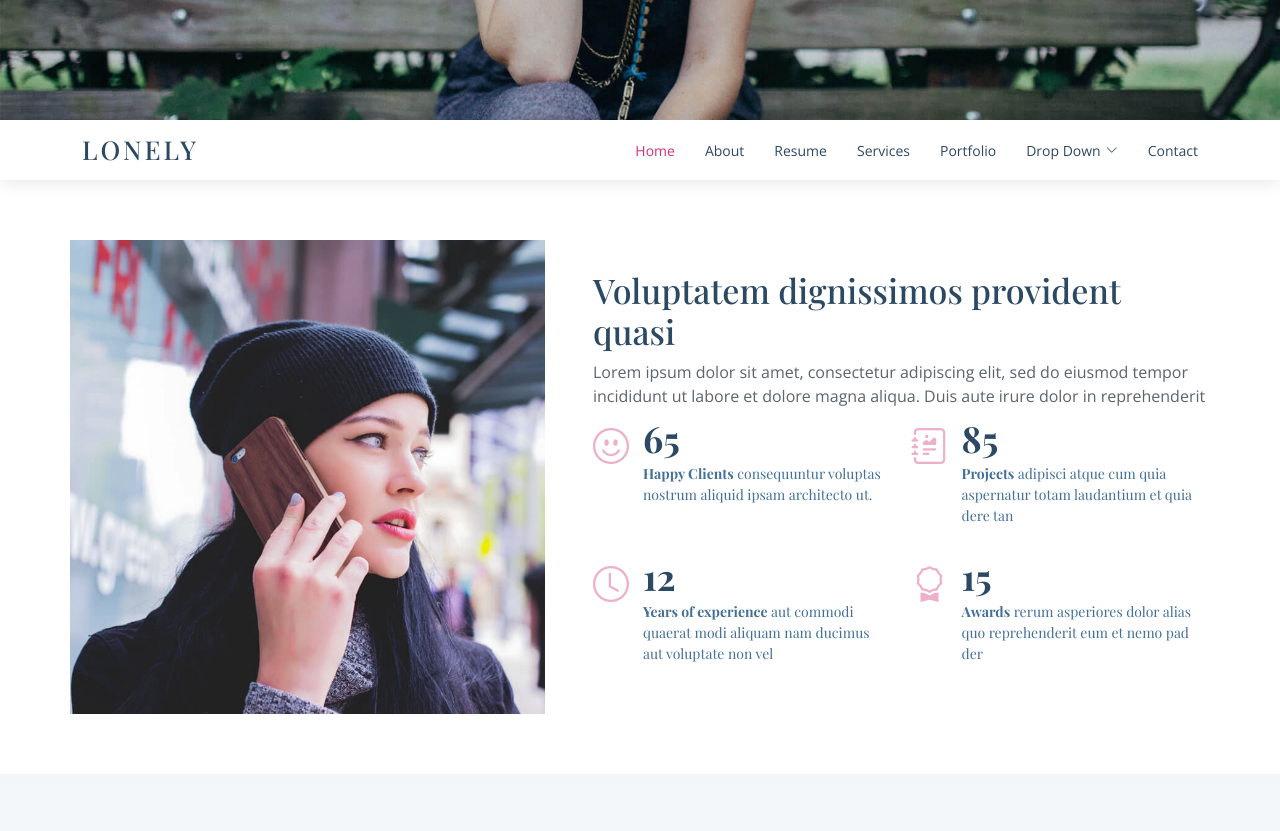
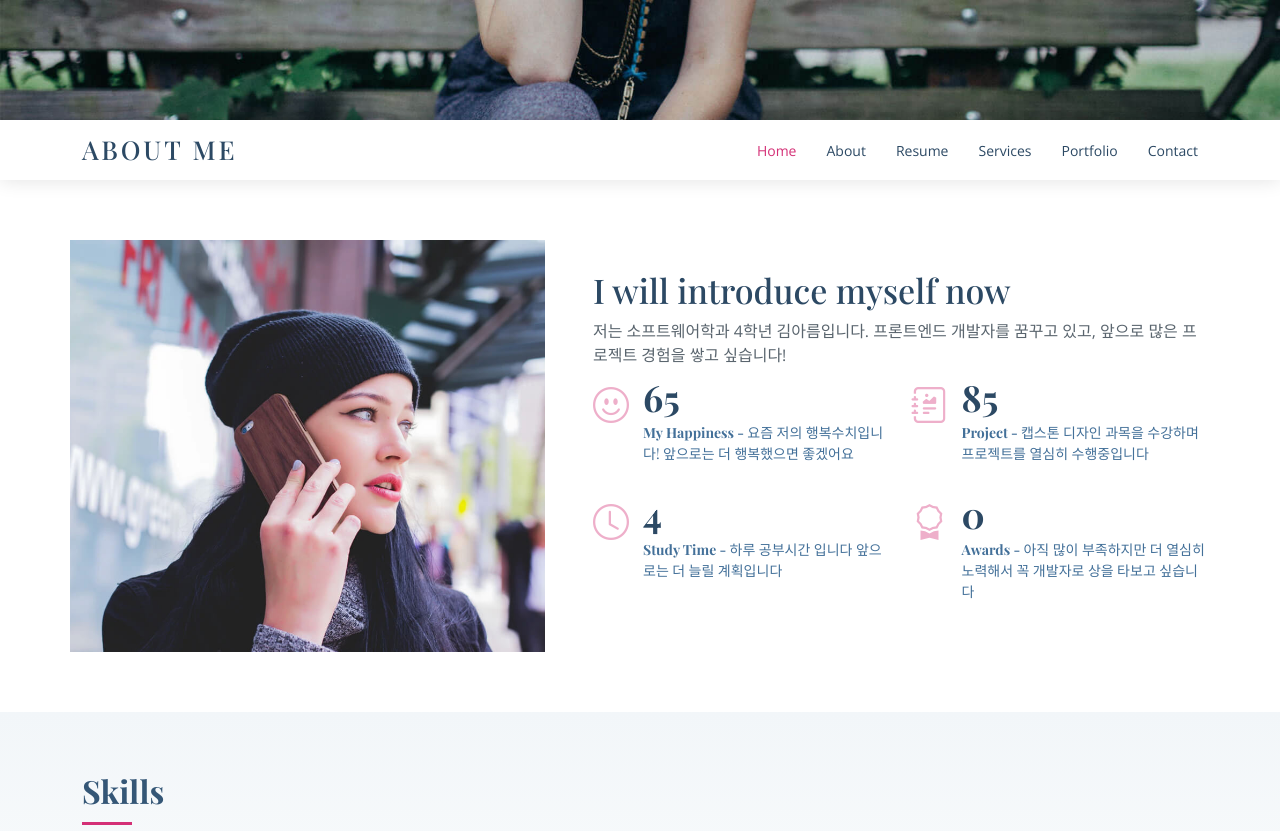
Before and after one commit to k-a-reum/11_32190799_kimareum, a plain HTML site: page index.html in a window 1280 px wide. Shown: the part 480-1311 px from the top of the page. Drawn offline with nearby package versions, Linux system fonts and the light colour scheme; a web font is replaced by a local one.

Commit message:
introduce myself

```diff
--- a/index.html
+++ b/index.html
@@ -49,7 +49,7 @@
     <div class="container d-flex align-items-center justify-content-between">
 
       <div class="logo">
-        <h1><a href="index.html">Lonely</a></h1>
+        <h1><a href="index.html">About Me</a></h1>
         <!-- Uncomment below if you prefer to use an image logo -->
         <!-- <a href="index.html"><img src="assets/img/logo.png" alt="" class="img-fluid"></a>-->
       </div>
@@ -61,23 +61,6 @@
           <li><a class="nav-link scrollto" href="#resume">Resume</a></li>
           <li><a class="nav-link scrollto" href="#services">Services</a></li>
           <li><a class="nav-link scrollto" href="#portfolio">Portfolio</a></li>
-          <li class="dropdown"><a href="#"><span>Drop Down</span> <i class="bi bi-chevron-down"></i></a>
-            <ul>
-              <li><a href="#">Drop Down 1</a></li>
-              <li class="dropdown"><a href="#"><span>Deep Drop Down</span> <i class="bi bi-chevron-right"></i></a>
-                <ul>
-                  <li><a href="#">Deep Drop Down 1</a></li>
-                  <li><a href="#">Deep Drop Down 2</a></li>
-                  <li><a href="#">Deep Drop Down 3</a></li>
-                  <li><a href="#">Deep Drop Down 4</a></li>
-                  <li><a href="#">Deep Drop Down 5</a></li>
-                </ul>
-              </li>
-              <li><a href="#">Drop Down 2</a></li>
-              <li><a href="#">Drop Down 3</a></li>
-              <li><a href="#">Drop Down 4</a></li>
-            </ul>
-          </li>
           <li><a class="nav-link scrollto" href="#contact">Contact</a></li>
         </ul>
         <i class="bi bi-list mobile-nav-toggle"></i>
@@ -96,16 +79,16 @@
           <div class="image col-xl-5 d-flex align-items-stretch justify-content-center justify-content-lg-start"></div>
           <div class="col-xl-7 ps-0 ps-lg-5 pe-lg-1 d-flex align-items-stretch">
             <div class="content d-flex flex-column justify-content-center">
-              <h3>Voluptatem dignissimos provident quasi</h3>
+              <h3>I will introduce myself now</h3>
               <p>
-                Lorem ipsum dolor sit amet, consectetur adipiscing elit, sed do eiusmod tempor incididunt ut labore et dolore magna aliqua. Duis aute irure dolor in reprehenderit
+                저는 소프트웨어학과 4학년 김아름입니다. 프론트엔드 개발자를 꿈꾸고 있고, 앞으로 많은 프로젝트 경험을 쌓고 싶습니다!
               </p>
               <div class="row">
                 <div class="col-md-6 d-md-flex align-items-md-stretch">
                   <div class="count-box">
                     <i class="bi bi-emoji-smile"></i>
                     <span data-purecounter-start="0" data-purecounter-end="65" data-purecounter-duration="1" class="purecounter"></span>
-                    <p><strong>Happy Clients</strong> consequuntur voluptas nostrum aliquid ipsam architecto ut.</p>
+                    <p><strong>My Happiness - </strong>요즘 저의 행복수치입니다! 앞으로는 더 행복했으면 좋겠어요</p>
                   </div>
                 </div>
 
@@ -113,23 +96,23 @@
                   <div class="count-box">
                     <i class="bi bi-journal-richtext"></i>
                     <span data-purecounter-start="0" data-purecounter-end="85" data-purecounter-duration="1" class="purecounter"></span>
-                    <p><strong>Projects</strong> adipisci atque cum quia aspernatur totam laudantium et quia dere tan</p>
+                    <p><strong>Project - </strong>캡스톤 디자인 과목을 수강하며 프로젝트를 열심히 수행중입니다</p>
                   </div>
                 </div>
 
                 <div class="col-md-6 d-md-flex align-items-md-stretch">
                   <div class="count-box">
                     <i class="bi bi-clock"></i>
-                    <span data-purecounter-start="0" data-purecounter-end="12" data-purecounter-duration="1" class="purecounter"></span>
-                    <p><strong>Years of experience</strong> aut commodi quaerat modi aliquam nam ducimus aut voluptate non vel</p>
+                    <span data-purecounter-start="0" data-purecounter-end="4" data-purecounter-duration="1" class="purecounter"></span>
+                    <p><strong>Study Time - </strong>하루 공부시간 입니다 앞으로는 더 늘릴 계획입니다</p>
                   </div>
                 </div>
 
                 <div class="col-md-6 d-md-flex align-items-md-stretch">
                   <div class="count-box">
                     <i class="bi bi-award"></i>
-                    <span data-purecounter-start="0" data-purecounter-end="15" data-purecounter-duration="1" class="purecounter"></span>
-                    <p><strong>Awards</strong> rerum asperiores dolor alias quo reprehenderit eum et nemo pad der</p>
+                    <span data-purecounter-start="0" data-purecounter-end="0" data-purecounter-duration="1" class="purecounter"></span>
+                    <p><strong>Awards - </strong>아직 많이 부족하지만 더 열심히 노력해서 꼭 개발자로 상을 타보고 싶습니다</p>
                   </div>
                 </div>
               </div>
```
